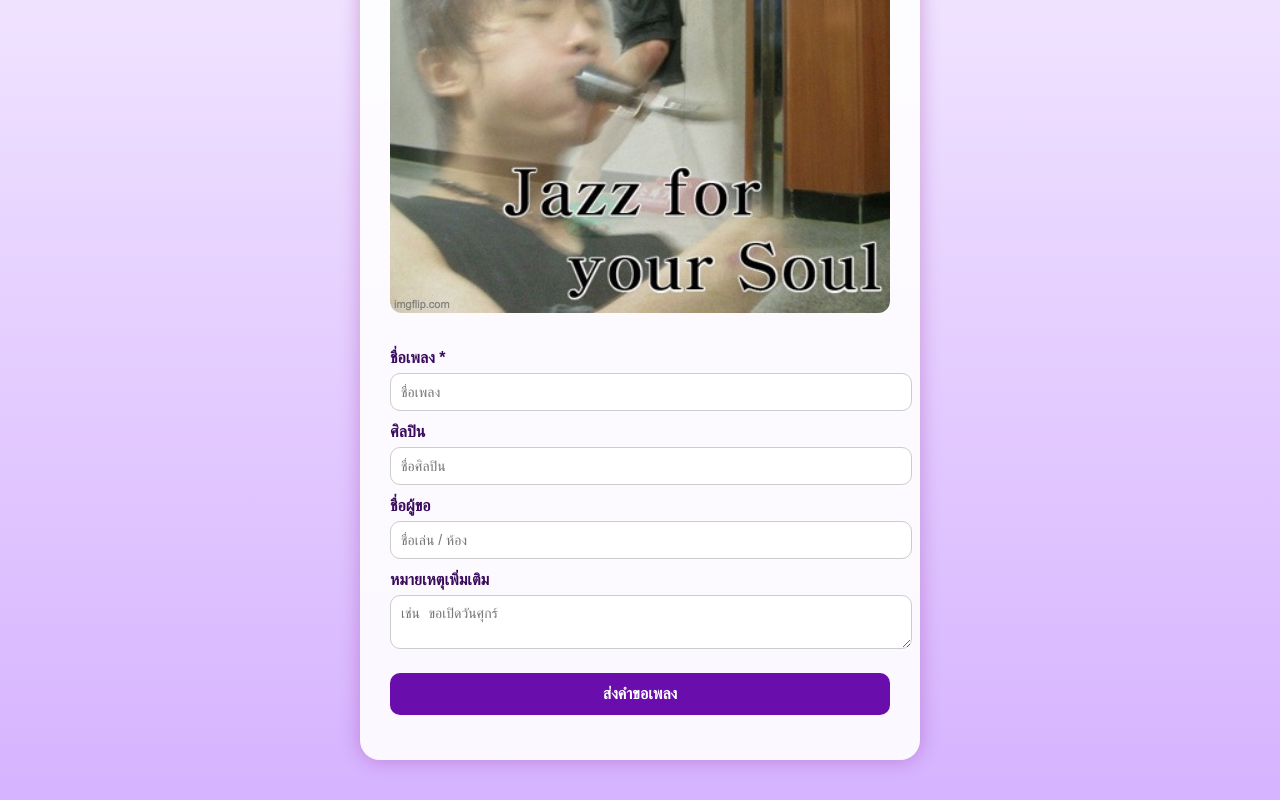
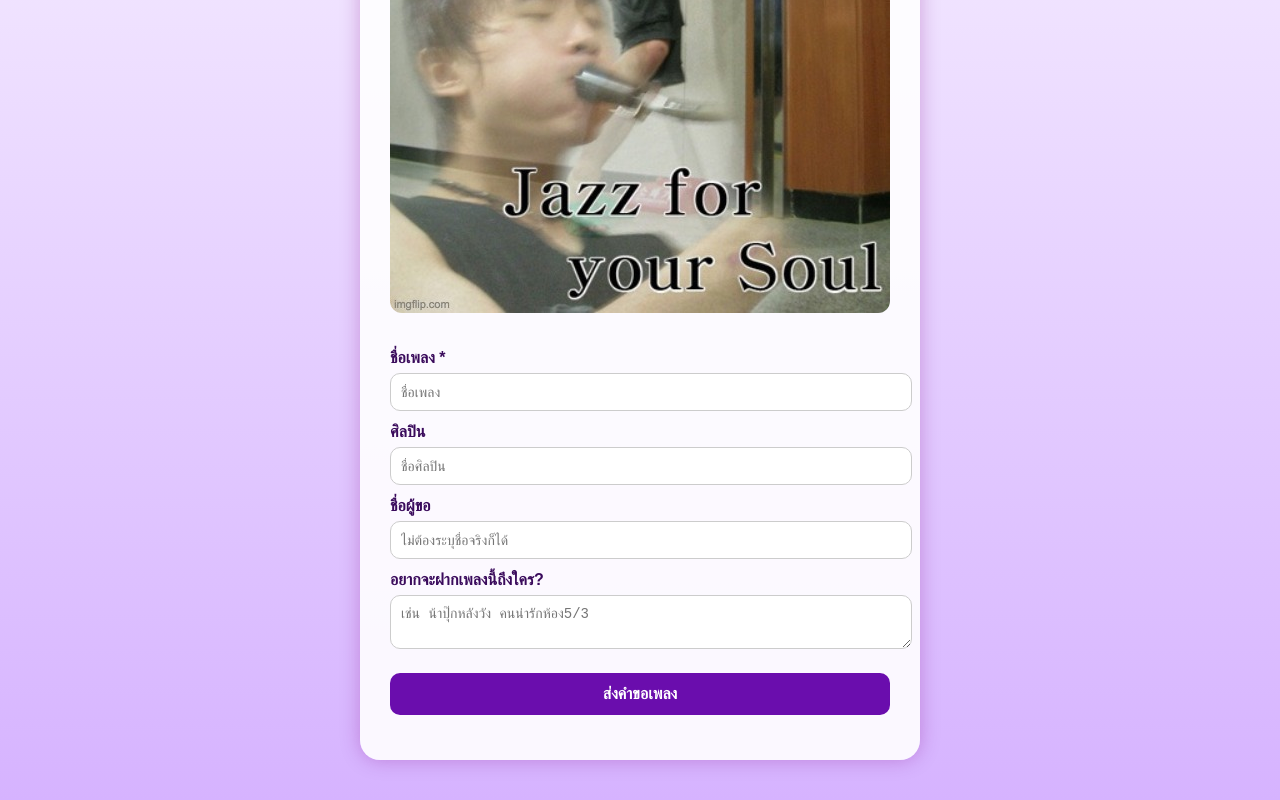
Before and after one commit to YoSoapeman/psc-request, a plain HTML site: page index.html in a window 1280 px wide. Shown: the part 485-1285 px from the top of the page. Drawn offline with Linux system fonts and the light colour scheme.

Commit message:
Revise input fields and labels in index.html
Updated input fields and labels for better clarity.

```diff
--- a/index.html
+++ b/index.html
@@ -3,8 +3,11 @@
 <head>
 <meta charset="UTF-8">
 <title>PSC ขอมาจัดไป – Request เพลง</title>
+
+<!-- Firebase -->
 <script src="https://www.gstatic.com/firebasejs/8.10.1/firebase-app.js"></script>
 <script src="https://www.gstatic.com/firebasejs/8.10.1/firebase-database.js"></script>
+
 <style>
     body {
         font-family: "Prompt", sans-serif;
@@ -73,9 +76,8 @@
 <div class="container">
     <h1>PSC ขอมาจัดไป</h1>
 
-    <!-- ✅ เปลี่ยนภาพใหม่ -->
+    <!-- ✅ ใช้ภาพที่คุณอัปโหลด (ต้องอยู่โฟลเดอร์เดียวกัน) -->
     <img class="cover" src="jazz-meme.png" alt="ภาพปกรายการ">
-
 
     <label>ชื่อเพลง *</label>
     <input type="text" id="song" placeholder="ชื่อเพลง">
@@ -84,10 +86,10 @@
     <input type="text" id="artist" placeholder="ชื่อศิลปิน">
 
     <label>ชื่อผู้ขอ</label>
-    <input type="text" id="name" placeholder="ชื่อเล่น / ห้อง">
+    <input type="text" id="name" placeholder="ไม่ต้องระบุชื่อจริงก็ได้">
 
-    <label>หมายเหตุเพิ่มเติม</label>
-    <textarea id="note" placeholder="เช่น ขอเปิดวันศุกร์"></textarea>
+    <label>อยากจะฝากเพลงนี้ถึงใคร?</label>
+    <textarea id="note" placeholder="เช่น น้าปุ๊กหลังวัง คนน่ารักห้อง5/3"></textarea>
 
     <button onclick="sendRequest()">ส่งคำขอเพลง</button>
     <div class="message" id="message"></div>
@@ -123,7 +125,10 @@ function sendRequest() {
 
     const requestRef = db.ref('requests').push();
     const data = {
-        song, artist, name, note,
+        song,
+        artist,
+        name,
+        note,
         createdAt: Date.now(),
         played: false
     };
@@ -131,6 +136,7 @@ function sendRequest() {
     requestRef.set(data).then(() => {
         messageEl.textContent = "ส่งคำขอเพลงเรียบร้อยแล้ว!";
         messageEl.style.color = "green";
+
         document.getElementById('song').value = "";
         document.getElementById('artist').value = "";
         document.getElementById('name').value = "";
```
